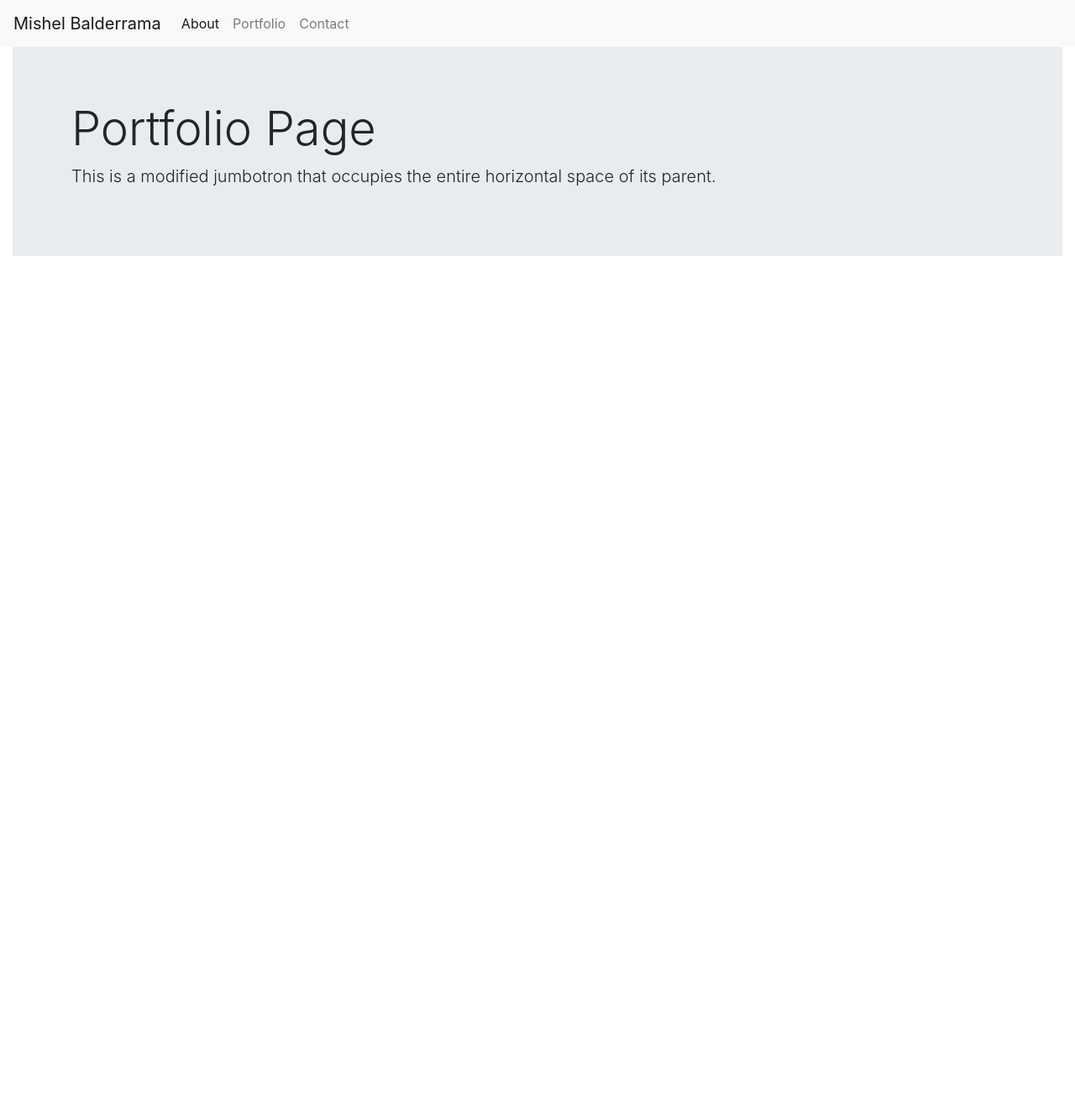
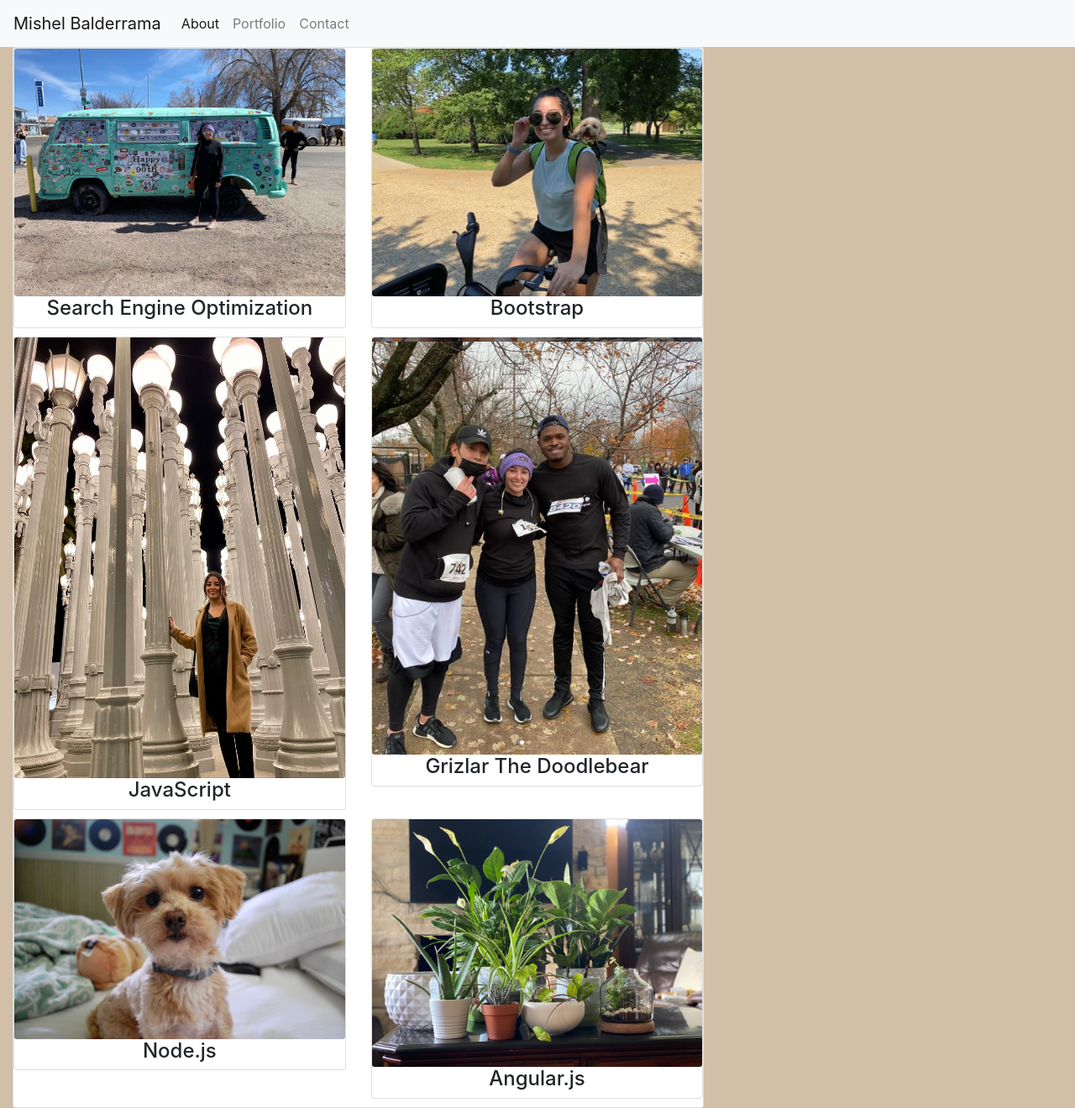
Before and after one commit to misheljb/homework2, a plain HTML site: page portfolio.html in a window 1280 px wide. Shown: the whole page at 84% size. Before the commit the page ends 800 px from the top, so only its background shows below. Drawn offline with nearby package versions, Linux system fonts and the light colour scheme.

Commit message:
added profile pics and col sizes

```diff
--- a/portfolio.html
+++ b/portfolio.html
@@ -9,6 +9,7 @@
     <link rel="stylesheet" href="https://cdn.jsdelivr.net/npm/bootstrap@4.5.3/dist/css/bootstrap.min.css"
         integrity="sha384-TX8t27EcRE3e/ihU7zmQxVncDAy5uIKz4rEkgIXeMed4M0jlfIDPvg6uqKI2xXr2" crossorigin="anonymous">
 
+    <link rel="stylesheet" href="./stylesheet.css">
     <title>MB Portfolio Page</title>
 </head>
 
@@ -42,19 +43,80 @@
         </header>
     </div>
 
-    <div class="container-fluid">
-        <div class="jumbotron jumbotron-fluid">
-            <div class="container">
-                <h1 class="display-4">Portfolio Page</h1>
-                <p class="lead">This is a modified jumbotron that occupies the entire horizontal space of its parent.
-                </p>
+
+
+    <section>
+        <div class="container-fluid">
+            <div class="row">
+                <div class="col-lg-8 col-md-8 col-sm-12 col-xs-12 float left">
+                    <div class="card">
+                        <div class="card-block padding float-left">
+                            <div class="row">
+                                <div class="col-lg-6 col-md-6 col-sm-12 col-xs-12" style="margin-bottom: 10px;">
+                                    <div class="card">
+                                        <div style="position: relative;">
+                                            <img class="card-img img-fluid"
+                                                src="./assets/Arizona.jpeg" alt="Arizona">
+                                            <h4 style="text-align: center;">Search Engine Optimization</h4>
+                                        </div>
+                                    </div>
+                                </div>
+                                <div class="col-lg-6 col-md-6 col-sm-12 col-xs-12" style="margin-bottom: 10px;">
+                                    <div class="card">
+                                        <div style="position: relative;">
+                                            <img class="card-img img-fluid"
+                                                src="./assets/Biking with Max.jpeg" alt="biking">
+                                            <h4 style="text-align: center;">Bootstrap</h4>
+                                        </div>
+                                    </div>
+                                </div>
+                                <div class="col-lg-6 col-md-6 col-sm-12 col-xs-12" style="margin-bottom: 10px;">
+                                    <div class="card">
+                                        <div style="position: relative;">
+                                            <img class="card-img img-fluid"
+                                                src="./assets/California.jpeg" alt="Cali">
+                                            <h4 style="text-align: center;">JavaScript</h4>
+                                        </div>
+                                    </div>
+                                </div>
+                                <div class="col-lg-6 col-md-6 col-sm-12 col-xs-12" style="margin-bottom: 10px;">
+                                    <div class="card">
+                                        <div style="position: relative;">
+                                            <img class="card-img img-fluid"
+                                                src="./assets/Turkey Trot.png" alt="5k">
+                                            <h4 style="text-align: center;">Grizlar The Doodlebear</h4>
+                                        </div>
+                                    </div>
+                                </div>
+                                <div class="col-lg-6 col-md-6 col-sm-12 col-xs-12" style="margin-bottom: 10px;">
+                                    <div class="card">
+                                        <div style="position: relative;">
+                                            <img class="card-img img-fluid"
+                                                src="./assets/Max.jpeg" alt="Max">
+                                            <h4 style="text-align: center;">Node.js</h4>
+                                        </div>
+                                    </div>
+                                </div>
+                                <div class="col-lg-6 col-md-6 col-sm-12 col-xs-12" style="margin-bottom: 10px;">
+                                    <div class="card">
+                                        <div style="position: relative;">
+                                            <img class="card-img img-fluid"
+                                                src="./assets/Plants.jpeg" alt="plants">
+                                            <h4 style="text-align: center;">Angular.js</h4>
+                                        </div>
+                                    </div>
+                                </div>
+
+                            </div>
+                        </div>
+                    </div>
+                </div>
 
 
 
 
-            </div>
-        </div>
-    </div>
+
+
 
 
 
--- a/stylesheet.css
+++ b/stylesheet.css
@@ -1,3 +1,7 @@
 body{
     background-color: rgb(209, 191, 168);
 }
+img{
+    height: 200px;
+    width: 200px;
+}
```
Also changed, not shown: contact.html (+4 -0 lines), index.html (+19 -14 lines), assets/Arizona.jpeg (renamed from assets/about me pic.jpeg), assets/Biking with Max.jpeg (added), assets/California.jpeg (added), assets/Max.jpeg (added), assets/Plants.jpeg (added), assets/Turkey Trot.png (added), assets/new about me.jpeg (added).
